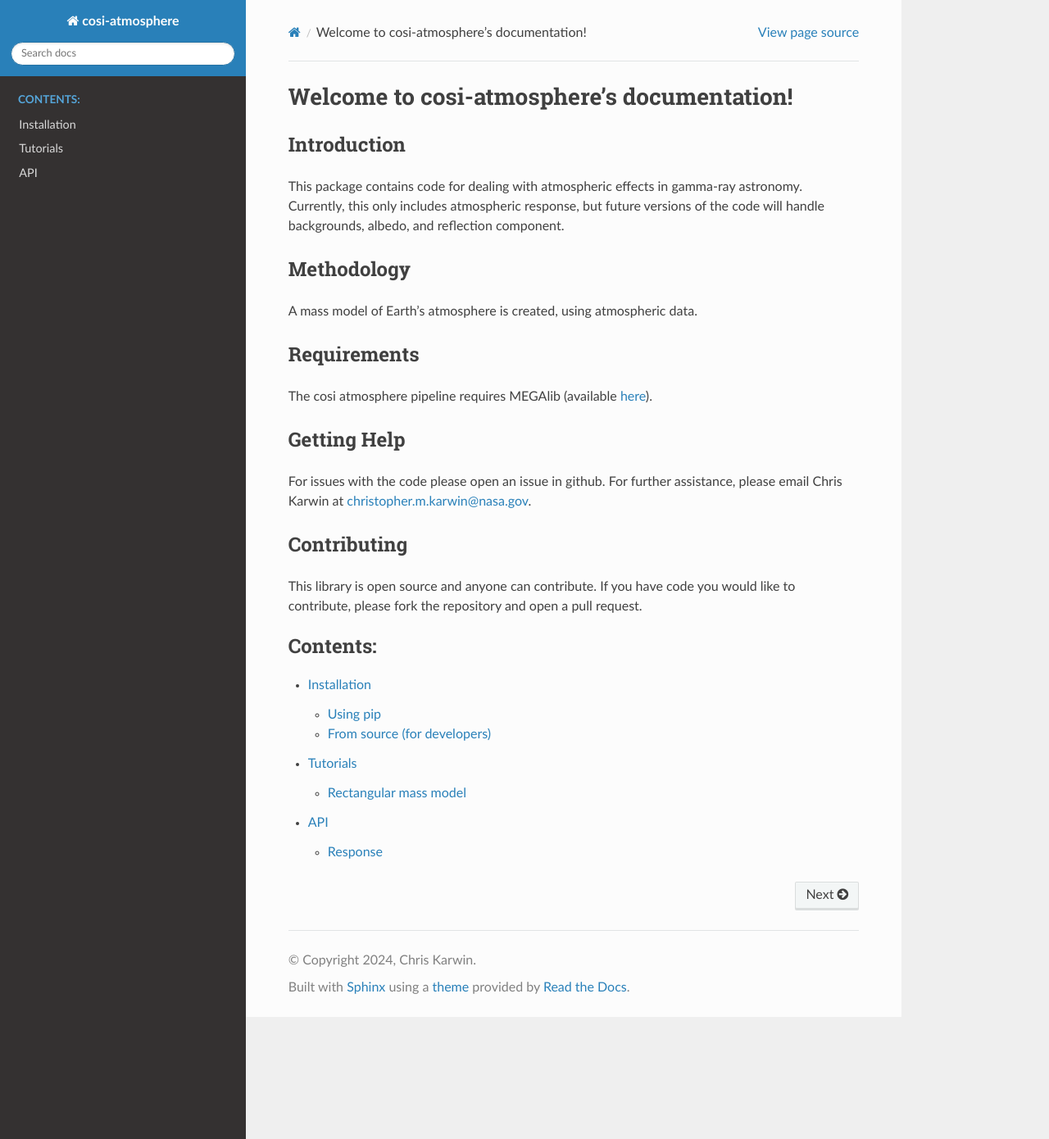
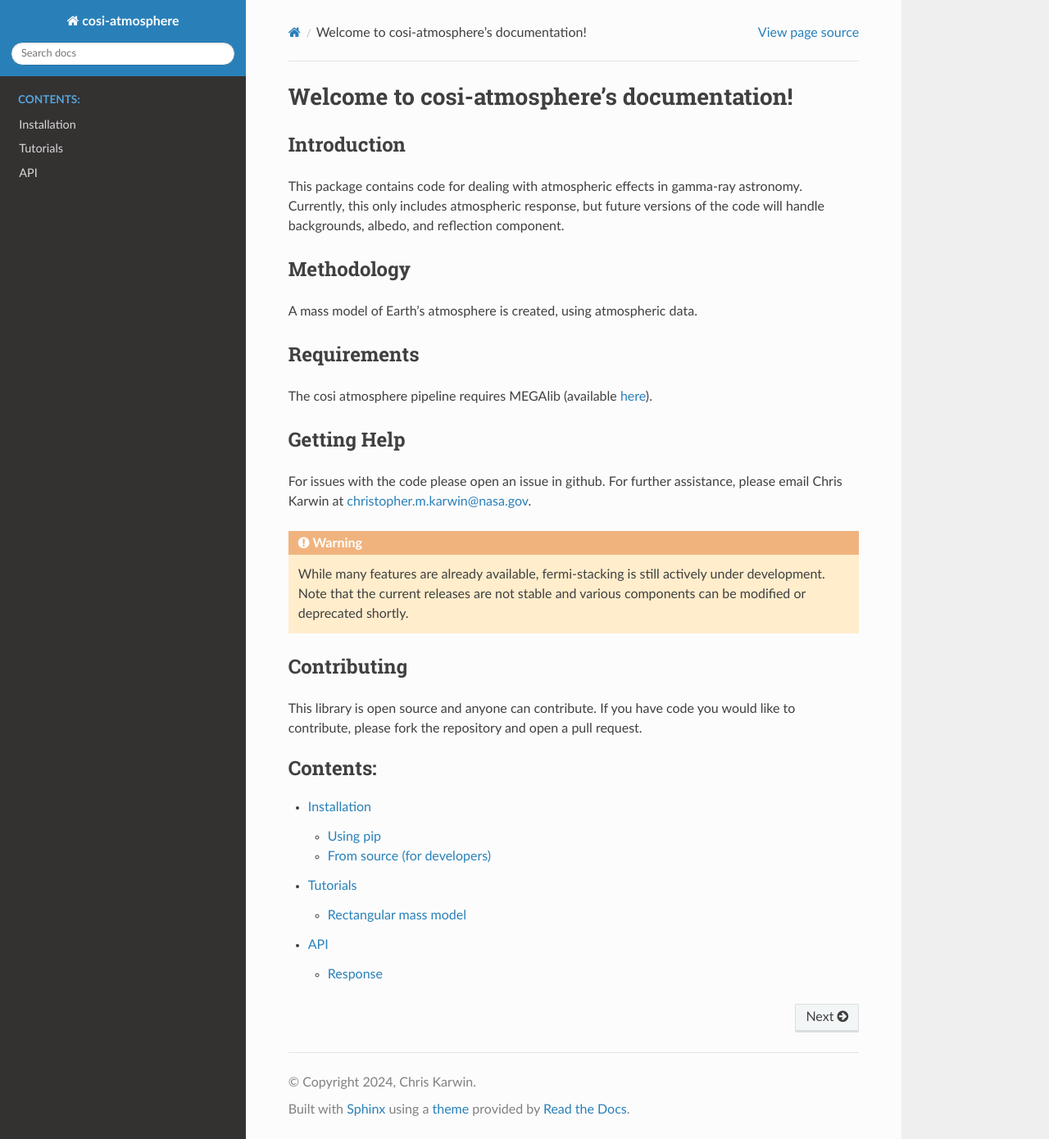
Before and after one commit to cositools/cosi-atmosphere, a Sphinx documentation site: the page built from docs/index.rst, in a window 1280 px wide and 1390 px high. Shown: the whole window at 82% size. Built offline with Sphinx 7.4.7 and the Read the Docs theme 2.0.0, drawn with Linux system fonts in a browser that asks for light colours.

Commit message:
Update index.rst

```diff
--- a/docs/index.rst
+++ b/docs/index.rst
@@ -18,6 +18,9 @@ Getting Help
 ------------
 For issues with the code please open an issue in github. For further assistance, please email Chris Karwin at christopher.m.karwin@nasa.gov.
 
+.. warning::
+   While many features are already available, fermi-stacking is still actively under development. Note that the current releases are not stable and various components can be modified or deprecated shortly.
+
 Contributing
 ------------
 This library is open source and anyone can contribute. If you have code you would like to contribute, please fork the repository and open a pull request.
```
